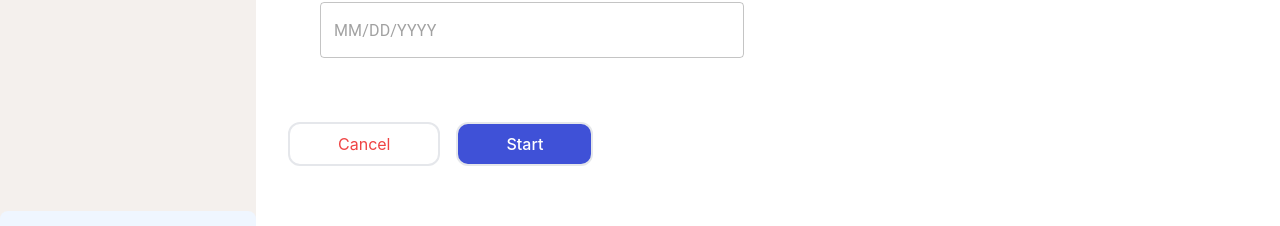
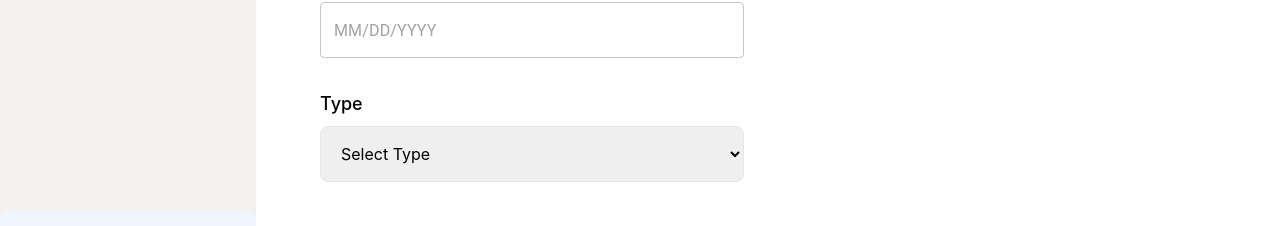
Before and after one commit to pdmahendra/inv-management-frontend, a React (Vite) app: page /production/start-new in a window 1280 px wide. Shown: the part 517-743 px from the top of the page. Built offline with nearby package versions, Linux system fonts and the light colour scheme; no server answers; sample sign-in values are in the browser's storage.

Commit message:
asking for type field while cutting

```diff
--- a/src/pages/StartNewProductionPage.jsx
+++ b/src/pages/StartNewProductionPage.jsx
@@ -13,6 +13,7 @@ import { toast } from "react-hot-toast";
 const StartNewProductionPage = () => {
   const navigate = useNavigate();
   const [name, setName] = useState("");
+  const [type, setType] = useState("");
   const [contact, setContact] = useState("");
   const [assignTo, setAssignTo] = useState("");
   const [expectedDeliveryDate, setExpectedDeliveryDate] = useState(null);
@@ -34,17 +35,14 @@ const StartNewProductionPage = () => {
   };
 
   //fetch all users to show name in dropdown
-  const {
-    data: peopleData = [],
-    isLoading: isFetching,
-  } = useFetchAllUsers();
+  const { data: peopleData = [], isLoading: isFetching } = useFetchAllUsers();
   const { mutate: startNewProduction, isLoading } = useStartNewProduction();
 
   const handleSubmit = (e) => {
     e.preventDefault();
     const formattedDeliveryDate = expectedDeliveryDate
-    ? expectedDeliveryDate.format("DD/MM/YYYY")
-    : "";
+      ? expectedDeliveryDate.format("DD/MM/YYYY")
+      : "";
 
     const productionData = {
       rolls: data,
@@ -52,6 +50,7 @@ const StartNewProductionPage = () => {
       assignTo: assignTo === "Others" ? "others" : assignTo,
       name: assignTo === "Others" ? name : undefined,
       contact: assignTo === "Others" ? contact : undefined,
+      type: type,
     };
 
     startNewProduction(productionData, {
@@ -156,6 +155,26 @@ const StartNewProductionPage = () => {
             />
           </LocalizationProvider>
         </div>
+
+        <div className="mt-8">
+          <label className="block mb-2 text-lg font-medium" htmlFor="type">
+            Type
+          </label>
+          <select
+            id="type"
+            name="type"
+            value={type}
+            onChange={(e) => setType(e.target.value)}
+            className="w-full px-4 py-4 border rounded-lg sm:w-[50%]"
+          >
+            <option value="" disabled>
+              Select Type
+            </option>
+
+            <option value="kids">Kids</option>
+            <option value="adult">Adult</option>
+          </select>
+        </div>
       </div>
       <div className="pt-8 flex justify-start items-center gap-4">
         <button className="text-red-500 px-12 py-2 border-2 rounded-xl">
```
